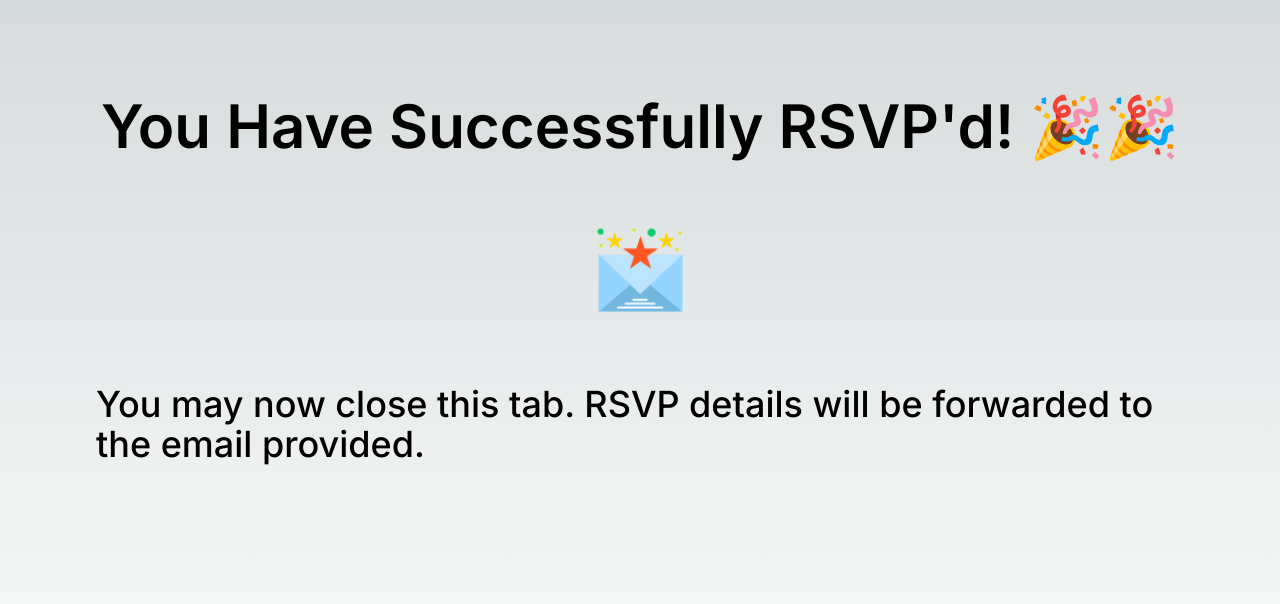
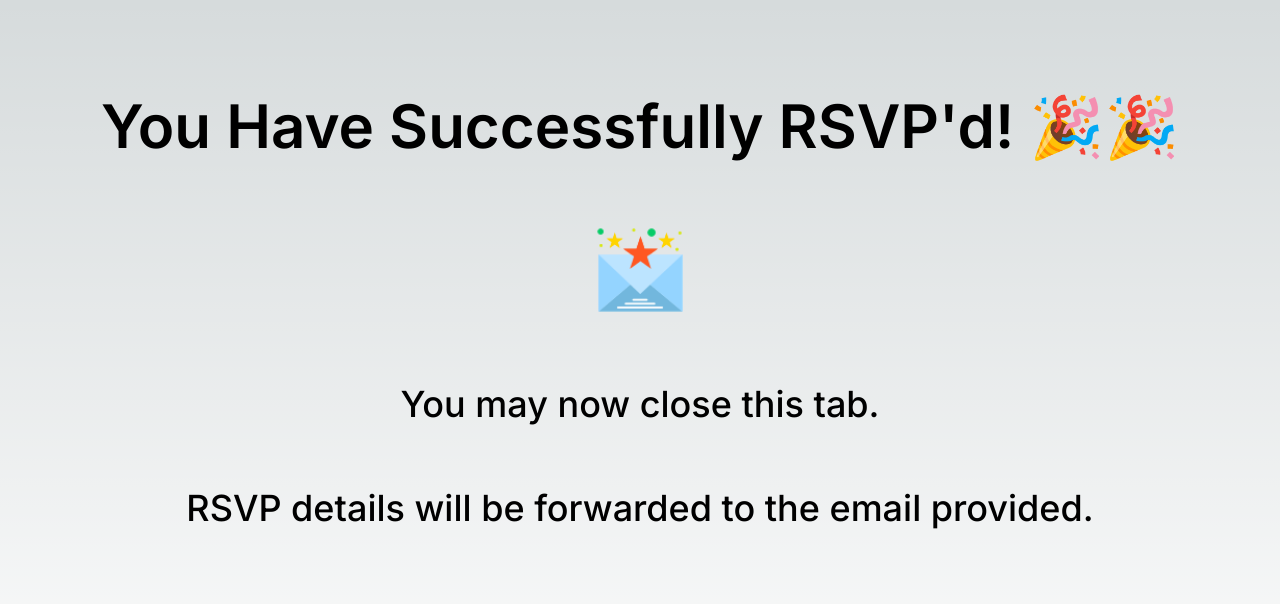
Before and after one commit to MyManAy/rsvp, a Next.js app: page /success in a window 1280 px wide. Shown: the top 604 px of the page. Built offline with nearby package versions, Linux system fonts and the light colour scheme.

Commit message:
better formatting

```diff
--- a/app/success/page.tsx
+++ b/app/success/page.tsx
@@ -9,9 +9,10 @@ export default function Info() {
         </div>
         <Image width={100} height={100} src={"/email.png"} alt={"Email"} />
         <div className="text-black text-4xl font-medium">
-          {
-            "You may now close this tab.\nRSVP details will be forwarded to the email provided."
-          }
+          You may now close this tab.
+        </div>
+        <div className="text-black text-4xl font-medium">
+          RSVP details will be forwarded to the email provided.
         </div>
       </div>
     </main>
```
